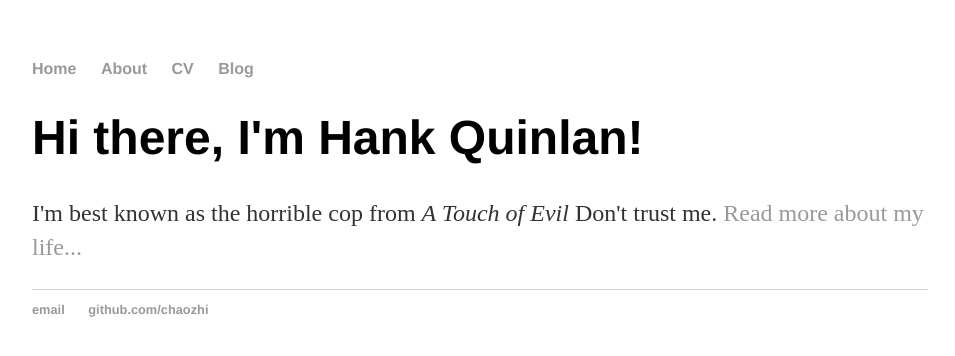
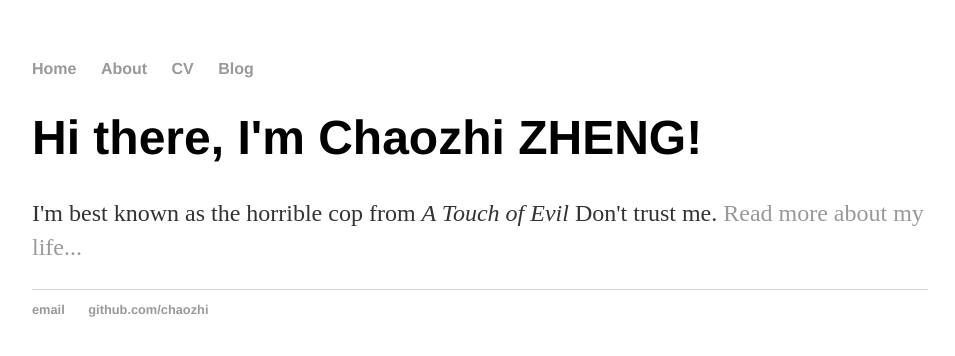
Before and after one commit to chaozhi/chaozhi.github.io, a Jekyll site: the page built from index.html, in a window 1280 px wide. Shown: the top 356 px of the page, without its empty margins (160-1115 px from the left). Built offline with Jekyll 4.4.1, drawn with Linux system fonts in a browser that asks for light colours.

Commit message:
Update index.html

```diff
--- a/index.html
+++ b/index.html
@@ -1,8 +1,8 @@
 ---
 layout: default
-title: Hank Quinlan, Horrible Cop
+title: Chaozhi ZHENG
 ---
 <div class="blurb">
-	<h1>Hi there, I'm Hank Quinlan!</h1>
+	<h1>Hi there, I'm Chaozhi ZHENG!</h1>
 	<p>I'm best known as the horrible cop from <em>A Touch of Evil</em> Don't trust me. <a href="/about">Read more about my life...</a></p>
 </div><!-- /.blurb -->
```
